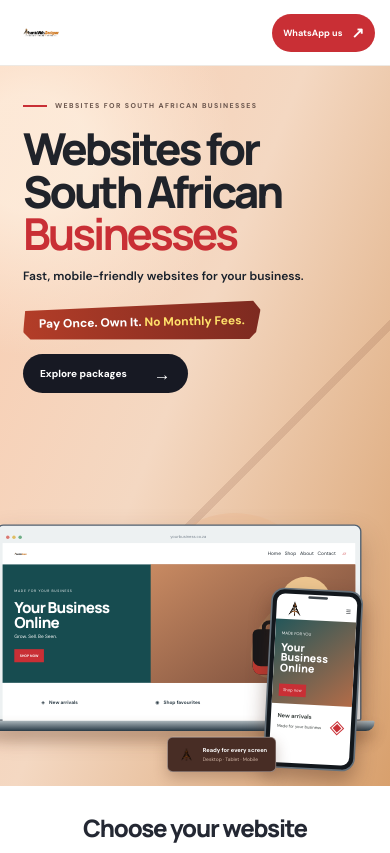
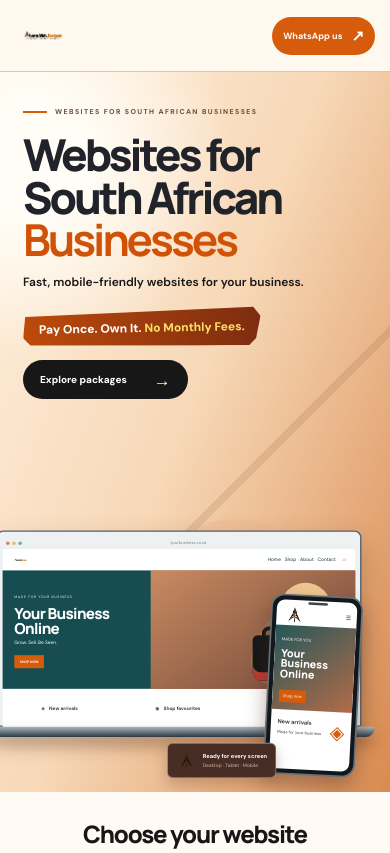
Before and after one commit to forgottensoulsrecords-pixel/AbantuWeb.Designer, a plain HTML site: page index.html in a window 390 px wide. Shown: the top 853 px of the page. Drawn offline with Linux system fonts and the light colour scheme.

Commit message:
Slightly enlarge logo and apply logo-matched colors

```diff
--- a/brand-overrides.css
+++ b/brand-overrides.css
@@ -12,7 +12,7 @@
 
 body { background: #f5eee5; color: var(--ink); }
 .topbar { height: 86px; background: #fff8ef; border-bottom-color: #e8c29f; }
-.main-logo { width: 278px; height: 70px; }
+.main-logo { width: 296px; height: 74px; }
 .hero { background: linear-gradient(112deg, #fff1df 0%, #f7d8b7 48%, #d98a50 100%); }
 .hero:before { background: radial-gradient(circle at 8% 12%, #fffdf6 0 8%, transparent 28%), linear-gradient(135deg, transparent 58%, #713b1c20 58% 59%, transparent 59%); }
 .eyebrow { color: #70513c; }
@@ -38,14 +38,14 @@ body { background: #f5eee5; color: var(--ink); }
 .brush-payment { background: #171717; }
 footer { background: #171717; }
 
-/* Give the supplied primary wordmark more presence without overpowering navigation. */
+/* A modest wordmark increase keeps the logo prominent without crowding navigation. */
 @media (max-width: 900px) {
-  .main-logo { width: 238px; height: 64px; }
+  .main-logo { width: 250px; height: 64px; }
 }
 @media (max-width: 620px) {
   .topbar { height: 72px; }
-  .main-logo { width: 190px; height: 58px; }
+  .main-logo { width: 200px; height: 56px; }
 }
 @media (max-width: 370px) {
-  .main-logo { width: 162px; height: 52px; }
+  .main-logo { width: 170px; height: 50px; }
 }
--- a/index.html
+++ b/index.html
@@ -3,7 +3,7 @@
 <head>
   <meta charset="UTF-8" />
   <meta name="viewport" content="width=device-width, initial-scale=1.0" />
-  <meta name="theme-color" content="#c92f35" />
+  <meta name="theme-color" content="#171717" />
   <meta name="description" content="AbantuWeb.Designer builds fast, mobile-friendly websites for South African businesses." />
   <title>AbantuWeb.Designer — Websites that build your brand</title>
   <link rel="icon" type="image/png" href="Spearhead A Emblem.png" />
@@ -12,6 +12,7 @@
   <link rel="preconnect" href="https://fonts.gstatic.com" crossorigin>
   <link href="https://fonts.googleapis.com/css2?family=DM+Sans:wght@400;500;600;700;800&family=Manrope:wght@700;800&display=swap" rel="stylesheet">
   <link rel="stylesheet" href="styles.css" />
+  <link rel="stylesheet" href="brand-overrides.css" />
   <script src="script.js" defer></script>
 </head>
 <body>
```
